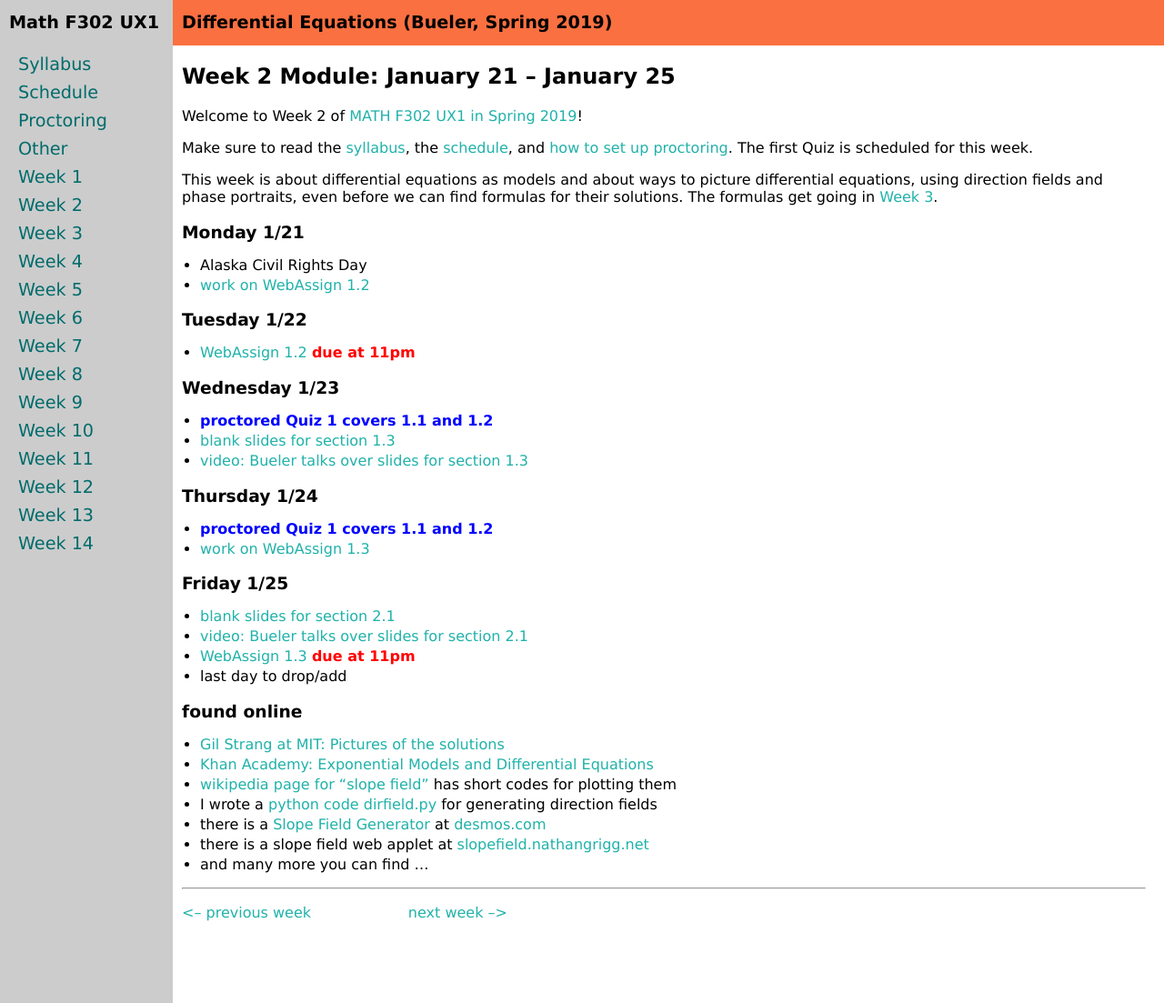
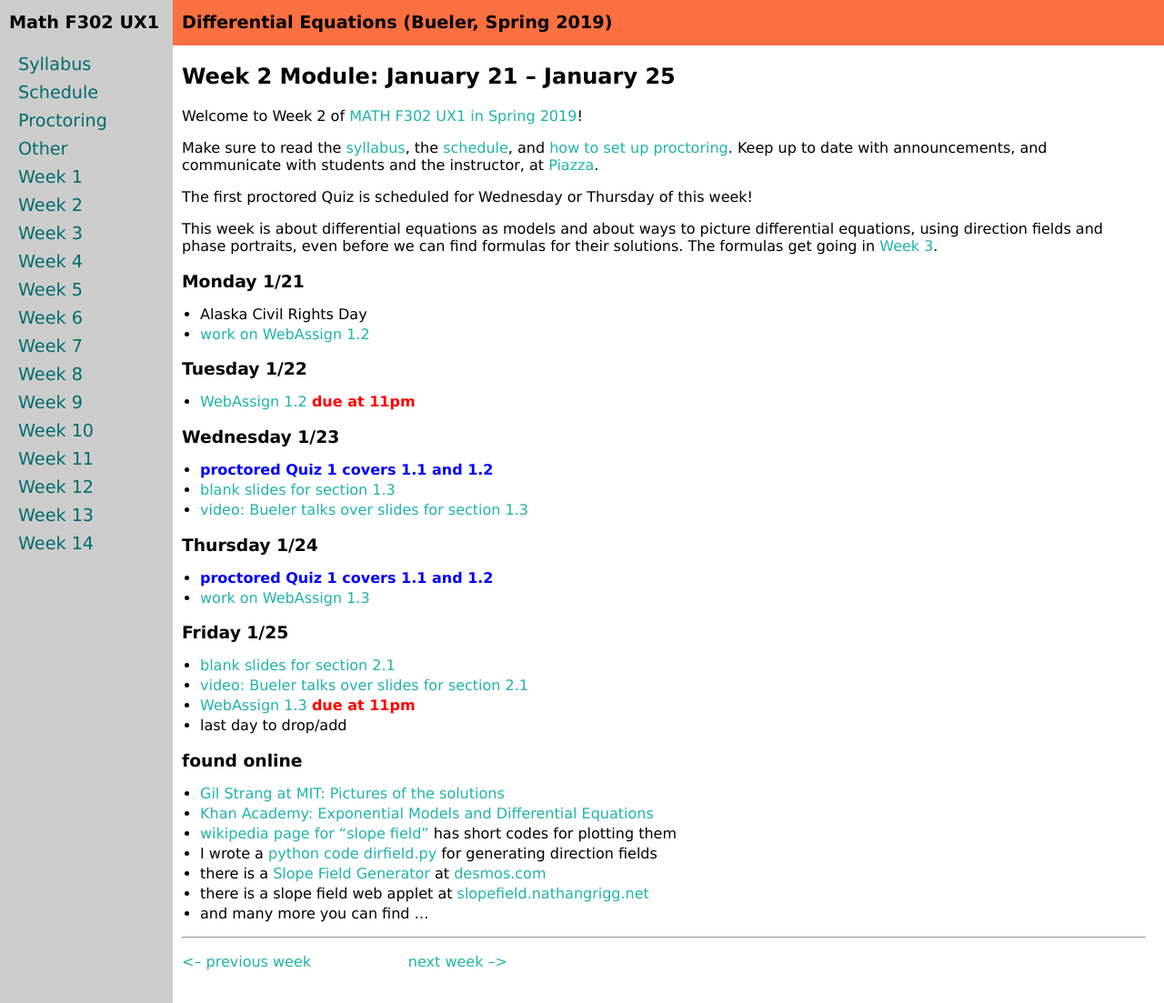
Before and after one commit to bueler/math302, a Jekyll site: the page built from week2.md, in a window 1280 px wide and 1103 px high. Shown: the whole window at 91% size. Built offline with Jekyll 4.4.1, drawn with Linux system fonts in a browser that asks for light colours.

Commit message:
mention Piazza again

```diff
--- a/week2.md
+++ b/week2.md
@@ -7,7 +7,9 @@ title: Week 2
 
 Welcome to Week 2 of [MATH F302 UX1 in Spring 2019](index.html)!
 
-Make sure to read the [syllabus](syllabus.pdf), the [schedule](schedule.pdf), and [how to set up proctoring](proctoring.pdf).  The first Quiz is scheduled for this week.
+Make sure to read the [syllabus](syllabus.pdf), the [schedule](schedule.pdf), and [how to set up proctoring](proctoring.pdf).  Keep up to date with announcements, and communicate with students and the instructor, at [Piazza](https://piazza.com/uaf/spring2019/math302ux1/home).
+
+The first proctored Quiz is scheduled for Wednesday or Thursday of this week!
 
 This week is about differential equations as models and about ways to picture differential equations, using direction fields and phase portraits, even before we can find formulas for their solutions.  The formulas get going in [Week 3](week3).
 
```
